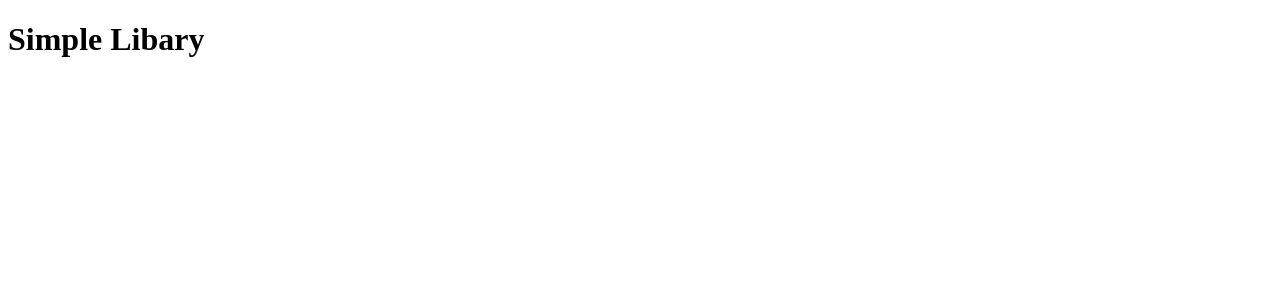
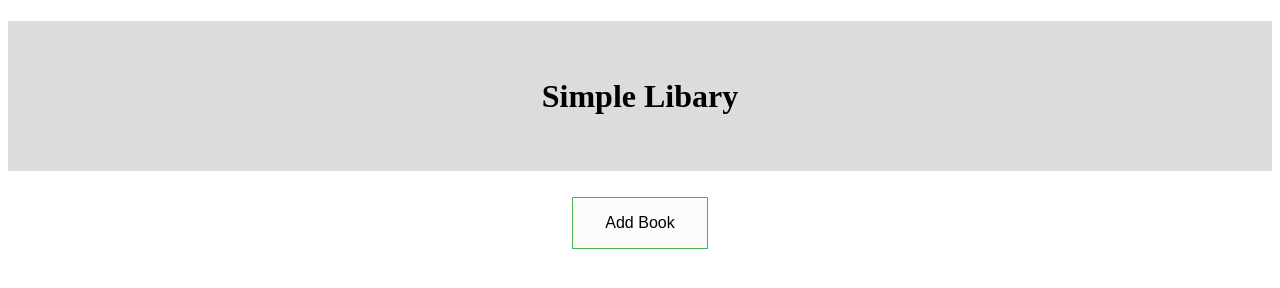
Before and after one commit to krisztianteller/LibaryPro, a plain HTML site: page index.html in a window 1280 px wide. Drawn offline with Linux system fonts and the light colour scheme.

Commit message:
create button

```diff
--- a/index.html
+++ b/index.html
@@ -3,10 +3,13 @@
     <head>
         <title>Libary</title>
         <meta charset="utf-8">
-        <link rel="stylesheet" href="style.css/">
+        <link rel="stylesheet" href="style.css">
         <script src="main.js"></script>
     </head>
     <header>
         <h1>Simple Libary</h1>
+        <div id= "button">
+            <button id="add">Add Book</button>
+        </div>
     </header>
 </html>
--- a/main.js
+++ b/main.js
@@ -1 +1,9 @@
 let libary = []
+
+function book(){
+
+}
+
+function addBookToLibary(){
+
+}
--- a/style.css
+++ b/style.css
@@ -0,0 +1,30 @@
+h1{
+    display: flex;
+    background-color: gainsboro;
+    justify-content: center;
+    align-items: center;
+    height: 150px;
+}
+#button{
+    display: flex;
+    justify-content: center;
+
+}
+#add{
+    background-color: #fcfcfc;
+    border: 1px solid #4CAF50;
+    color: black;
+    padding: 16px 32px;
+    text-align: center;
+    text-decoration: none;
+    display: inline-block;
+    font-size: 16px;
+    margin: 4px 2px;
+    transition-duration: 0.4s;
+    cursor: pointer;
+}
+
+#add:hover{
+    background-color: #4CAF50;
+    color: white;
+}
```
